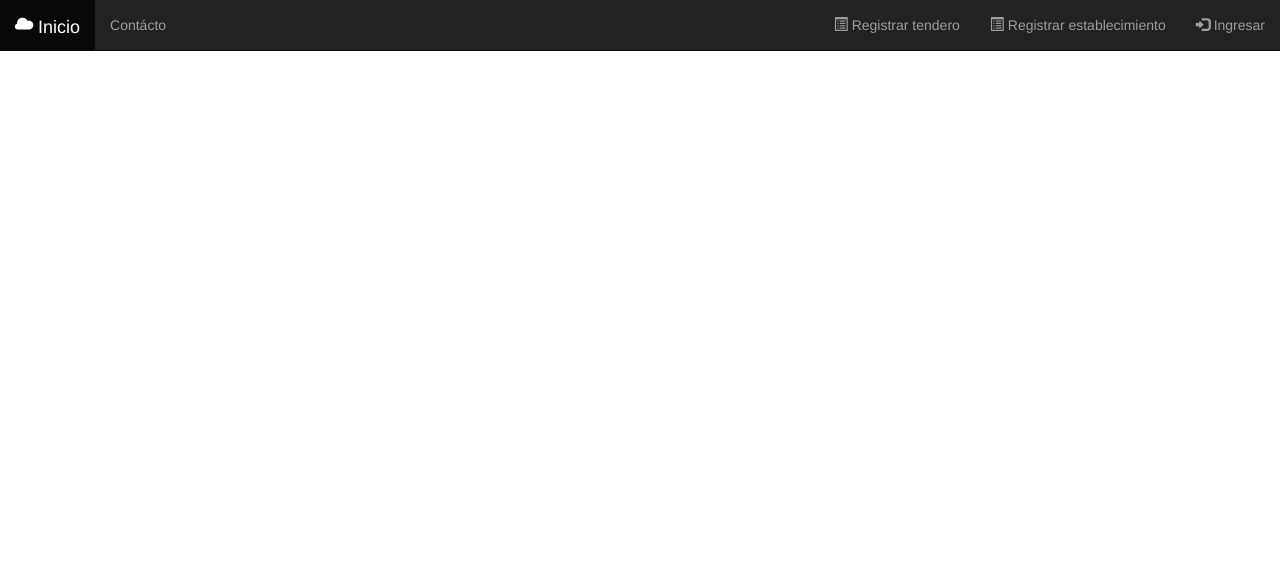
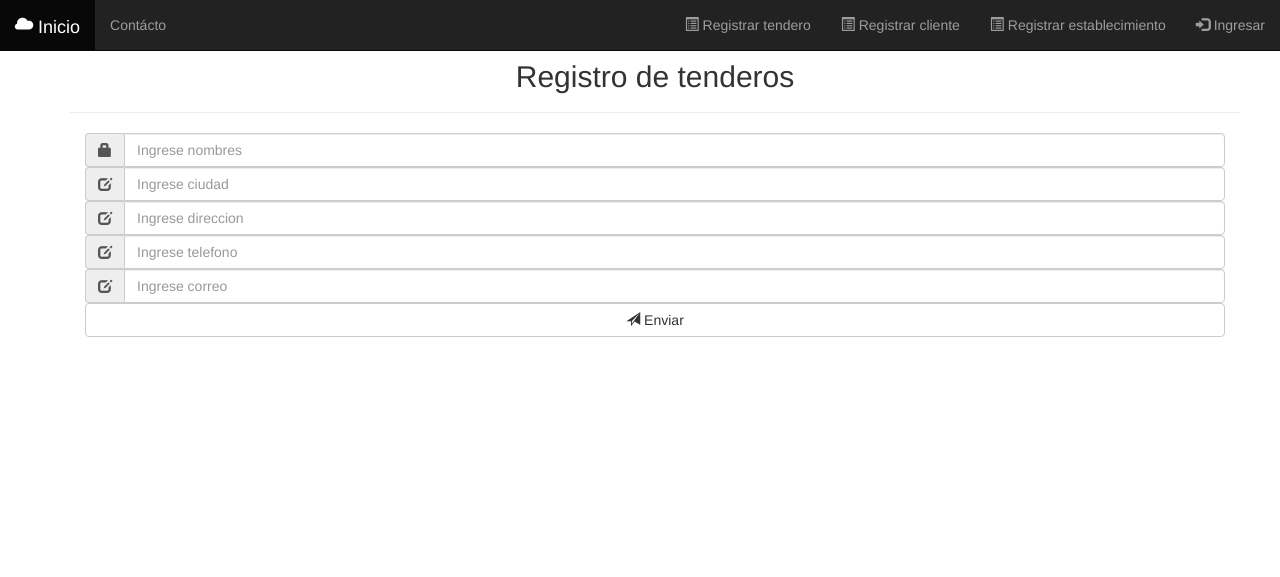
Before and after one commit to Thioalejo/ProyectoPHP, a PHP site: page /index.php?menu=registrarCliente in a window 1280 px wide. Shown: the top 577 px of the page. Run offline with PHP 8.4, Linux system fonts and the light colour scheme; some libraries are stand-ins or nearby versions.

Commit message:
Se implemento vista y codigo del cliente para registrar cliente a la base de datos.

```diff
--- a/capas/header.php
+++ b/capas/header.php
@@ -24,6 +24,13 @@
 						Registrar tendero
 					</a>
 				</li>
+
+				<li>
+					<a href="?menu=registrarCliente"><span class="glyphicon glyphicon-list-alt"></span>
+						Registrar cliente
+					</a>
+				</li>
+
 				<li>
 					<a href="?menu=registrarEstablecimiento"><span class="glyphicon glyphicon-list-alt"></span>
 						Registrar establecimiento
--- a/index.php
+++ b/index.php
@@ -60,6 +60,10 @@ https://www.w3schools.com/bootstrap/default.asp
 				require_once('usuarios/registrarTendero.php');
 			}
 
+			if ($_GET['menu']=='registrarCliente') {
+				require_once('usuarios/registrarCliente.php');
+			}
+
 			if ($_GET['menu']=='registrarEstablecimiento') {
 				require_once('usuarios/registrarEstablecimiento.php');
 			}
--- /dev/null
+++ b/usuarios/registrarCliente.php
@@ -0,0 +1,61 @@
+
+<!-- Nota: Lista de iconos de Bootstrap
+ https://www.w3schools.com/icons/bootstrap_icons_glyphicons.asp
+-->
+<div  class="container page-header text-center">
+ <p>
+ 	<h2>Registro de tenderos</h2>
+ </p>
+</div>
+
+<div class="container">
+
+	<form id="frmRegistro" action='BD/BD_insertarCliente.php' method='get'>
+
+
+
+		<div class="input-group">
+			<span class="input-group-addon">
+				<span class="glyphicon glyphicon-lock"></span>
+			</span>
+					<input class="form-control" id="nombrecompleto" name="txtNombrecompleto" type="text" placeholder="Ingrese nombres" required="true">
+		</div>
+
+		<div class="input-group">
+			<span class="input-group-addon">
+				<span class="glyphicon glyphicon-edit"></span>
+			</span>
+					<input class="form-control" id="ciudad" name="txtCiudad" type="text" placeholder="Ingrese ciudad" required="true">
+		</div>
+
+
+		<div class="input-group">
+			<span class="input-group-addon">
+				<span class="glyphicon glyphicon-edit"></span>
+			</span>
+					<input class="form-control" id="direccion" name="txtDireccion" type="text" placeholder="Ingrese direccion" required="true">
+		</div>
+
+		<div class="input-group">
+			<span class="input-group-addon">
+				<span class="glyphicon glyphicon-edit"></span>
+			</span>
+					<input class="form-control" id="telefono" name="txtTelefono" type="text" placeholder="Ingrese telefono">
+		</div>
+
+
+		<div class="input-group">
+			<span class="input-group-addon">
+				<span class="glyphicon glyphicon-edit"></span>
+			</span>
+					<input class="form-control" id="email" name="txtEmail" type="email" placeholder="Ingrese correo">
+		</div>
+
+
+
+	<button type="submit" class="btn btn-default btn-block">
+	  <span class="glyphicon glyphicon-send"></span> Enviar
+	</button>
+
+	</form>
+</div>
```
Also changed, not shown: BD/BD_insertarCliente.php (added, +37 -0 lines), SentenciasSQL/SQL.txt (+6 -1 lines).
